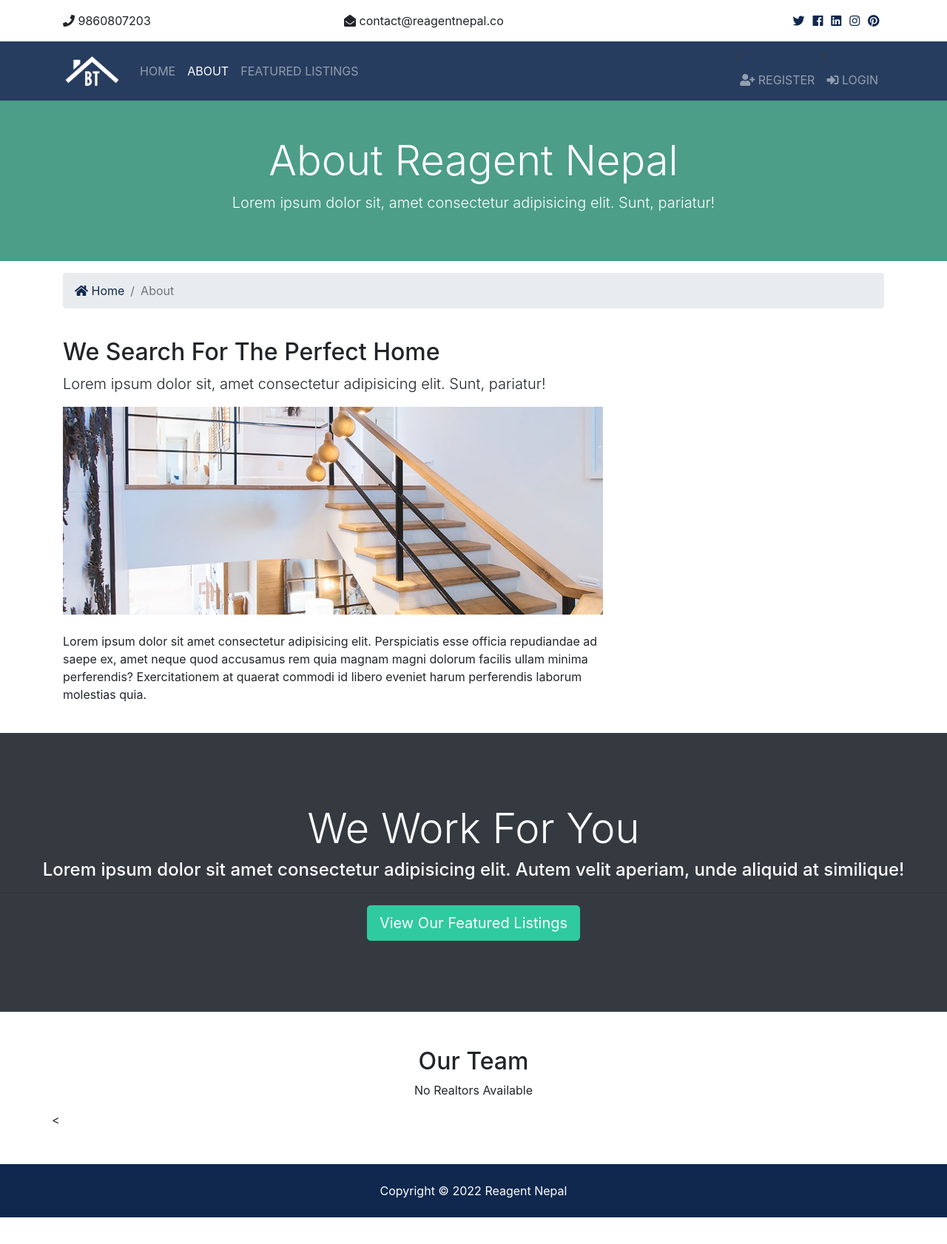
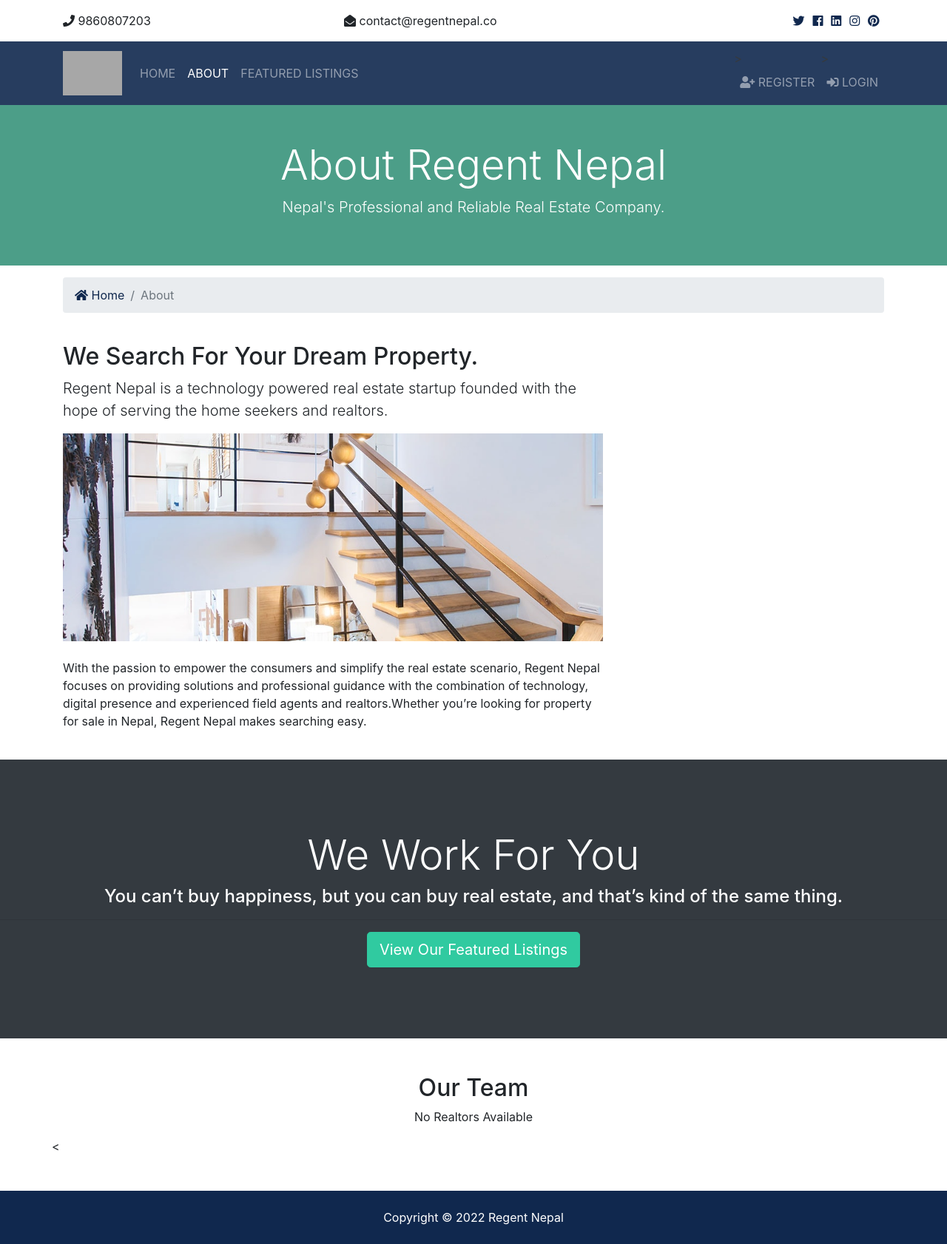
Before and after one commit to prabesh154/Project, a Django app: page /about in a window 1280 px wide. Shown: the whole page at 74% size. Before the commit the page ends 1646 px from the top, so only its background shows below. Run offline with Django 4.2, Linux system fonts and the light colour scheme; data that the repository does not hold is empty; some libraries are stand-ins or nearby versions; grey boxes are pictures that could not be loaded.

Commit message:
Spelling changed

```diff
--- a/listings/choices.py
+++ b/listings/choices.py
@@ -31,12 +31,11 @@ price_choices ={
 }
 
 district_choices={
-    'KTM': 'Kathmandu',
-    'LLP': 'Lalitpur',
-    'BKT': 'Bhaktapur',
-    'CHW': 'Chitwan',
-    'PKR':'Kaski/Pokhara',
-    'BHR': 'Bhairahawa',
-    'KAV':'Kavre',
-    'NUW': 'Nuwakot'
+    'Kathmandu': 'Kathmandu',
+    'Lalitpur': 'Lalitpur',
+    'Bhaktapur': 'Bhaktapur',
+    'Chitwan': 'Chitwan',
+    'Kaski':'Kaski',
+    'NUW': 'Nuwakot',
+    'Dolpa':'Dolpa'
 }
--- a/real/static/css/style.css
+++ b/real/static/css/style.css
@@ -32,7 +32,7 @@ img {
   border-radius: 5px;
 }
 #showcase .overlay {
-  content: "";
+  content: '';
   position: absolute;
   top: 0;
   left: 0;
@@ -48,7 +48,7 @@ img {
   overflow: hidden;
 }
 #services::before {
-  content: "";
+  content: '';
   position: absolute;
   top: 0;
   left: 0;
@@ -64,7 +64,7 @@ img {
   min-height: 200px;
 }
 #showcase-inner::before {
-  content: "";
+  content: '';
   position: absolute;
   top: 0;
   left: 0;
--- a/templates/base.html
+++ b/templates/base.html
@@ -13,7 +13,7 @@
     <link rel="stylesheet" href="{% static 'css/style.css' %}" />
     <!--Lightbox-->
     <link rel="stylesheet" href="{% static 'css/lightbox.min.css' %}" />
-    <title>Reagent Nepal {% block title %} {% endblock %}</title>
+    <title>Regent Nepal {% block title %} {% endblock %}</title>
   </head>
   <body>
     <!-- Top Bar -->
--- a/templates/listings/listings.html
+++ b/templates/listings/listings.html
@@ -6,8 +6,7 @@
       <div class="col-md-12">
         <h1 class="display-4">Browse Our Properties</h1>
         <p class="lead">
-          Lorem ipsum dolor sit, amet consectetur adipisicing elit. Sunt,
-          pariatur!
+          Search thousands of apartments and houses with Regent Nepal.
         </p>
       </div>
     </div>
--- a/templates/pages/about.html
+++ b/templates/pages/about.html
@@ -5,10 +5,9 @@
   <div class="container">
     <div class="row text-center">
       <div class="col-md-12">
-        <h1 class="display-4">About Reagent Nepal</h1>
+        <h1 class="display-4">About Regent Nepal</h1>
         <p class="lead">
-          Lorem ipsum dolor sit, amet consectetur adipisicing elit. Sunt,
-          pariatur!
+          Nepal's Professional and Reliable Real Estate Company.
         </p>
       </div>
     </div>
@@ -33,18 +32,18 @@
   <div class="container">
     <div class="row">
       <div class="col-md-8">
-        <h2>We Search For The Perfect Home</h2>
+        <h2>We Search For Your Dream Property.</h2>
         <p class="lead">
-          Lorem ipsum dolor sit, amet consectetur adipisicing elit. Sunt,
-          pariatur!
+          Regent Nepal is a technology powered real estate startup founded with
+          the hope of serving the home seekers and realtors.
         </p>
-        <img src="{% static 'img/about.jpg' %}" alt="" />
+        <img src="{% static 'img/about.jpg' %}" alt="About Us" />
         <p class="mt-4">
-          Lorem ipsum dolor sit amet consectetur adipisicing elit. Perspiciatis
-          esse officia repudiandae ad saepe ex, amet neque quod accusamus rem
-          quia magnam magni dolorum facilis ullam minima perferendis?
-          Exercitationem at quaerat commodi id libero eveniet harum perferendis
-          laborum molestias quia.
+          With the passion to empower the consumers and simplify the real estate
+          scenario, Regent Nepal focuses on providing solutions and professional
+          guidance with the combination of technology, digital presence and
+          experienced field agents and realtors.Whether you’re looking for
+          property for sale in Nepal, Regent Nepal makes searching easy.
         </p>
       </div>
       <div class="col-md-4">
@@ -71,8 +70,8 @@
 <section id="work" class="bg-dark text-white text-center">
   <h2 class="display-4">We Work For You</h2>
   <h4>
-    Lorem ipsum dolor sit amet consectetur adipisicing elit. Autem velit
-    aperiam, unde aliquid at similique!
+    You can’t buy happiness, but you can buy real estate, and that’s kind of the
+    same thing.
   </h4>
   <hr />
   <a href="{% url 'listings' %}" class="btn btn-secondary text-white btn-lg"
--- a/templates/partials/_footer.html
+++ b/templates/partials/_footer.html
@@ -1,5 +1,5 @@
 <!-- Footer -->
 <footer id="main-footer" class="py-4 bg-primary text-white text-center">
   Copyright &copy;
-  <span class="year"></span> Reagent Nepal
+  <span class="year"></span> Regent Nepal
 </footer>
--- a/templates/partials/_navbar.html
+++ b/templates/partials/_navbar.html
@@ -3,7 +3,7 @@
 <nav class="navbar navbar-expand-lg navbar-dark bg-primary sticky-top">
   <div class="container">
     <a class="navbar-brand" href="{% url 'index' %}">
-      <img src="{% static 'img/logo.png' %}" class="logo" alt="" />
+      <img src="{% static 'img/logo2.jpg' %}" class="logo" alt="" />
     </a>
     <button
       class="navbar-toggler"
--- a/templates/partials/_topbar.html
+++ b/templates/partials/_topbar.html
@@ -4,14 +4,14 @@
     <div class="row">
       <div class="col-md-4"><i class="fas fa-phone"></i> 9860807203</div>
       <div class="col-md-4">
-        <i class="fas fa-envelope-open"></i> contact@reagentnepal.co
+        <i class="fas fa-envelope-open"></i> contact@regentnepal.co
       </div>
       <div class="col-md-4">
         <div class="social text-right">
           <a href="#">
             <i class="fab fa-twitter"></i>
           </a>
-          <a href="#">
+          <a href="facebook.com">
             <i class="fab fa-facebook"></i>
           </a>
           <a href="#">
```
Also changed, not shown: templates/admin/base_site.html (+1 -10 lines), templates/pages/index.html (+6 -14 lines), real/static/css/lightbox.min.css (deleted), real/static/img/logos.png (added).
